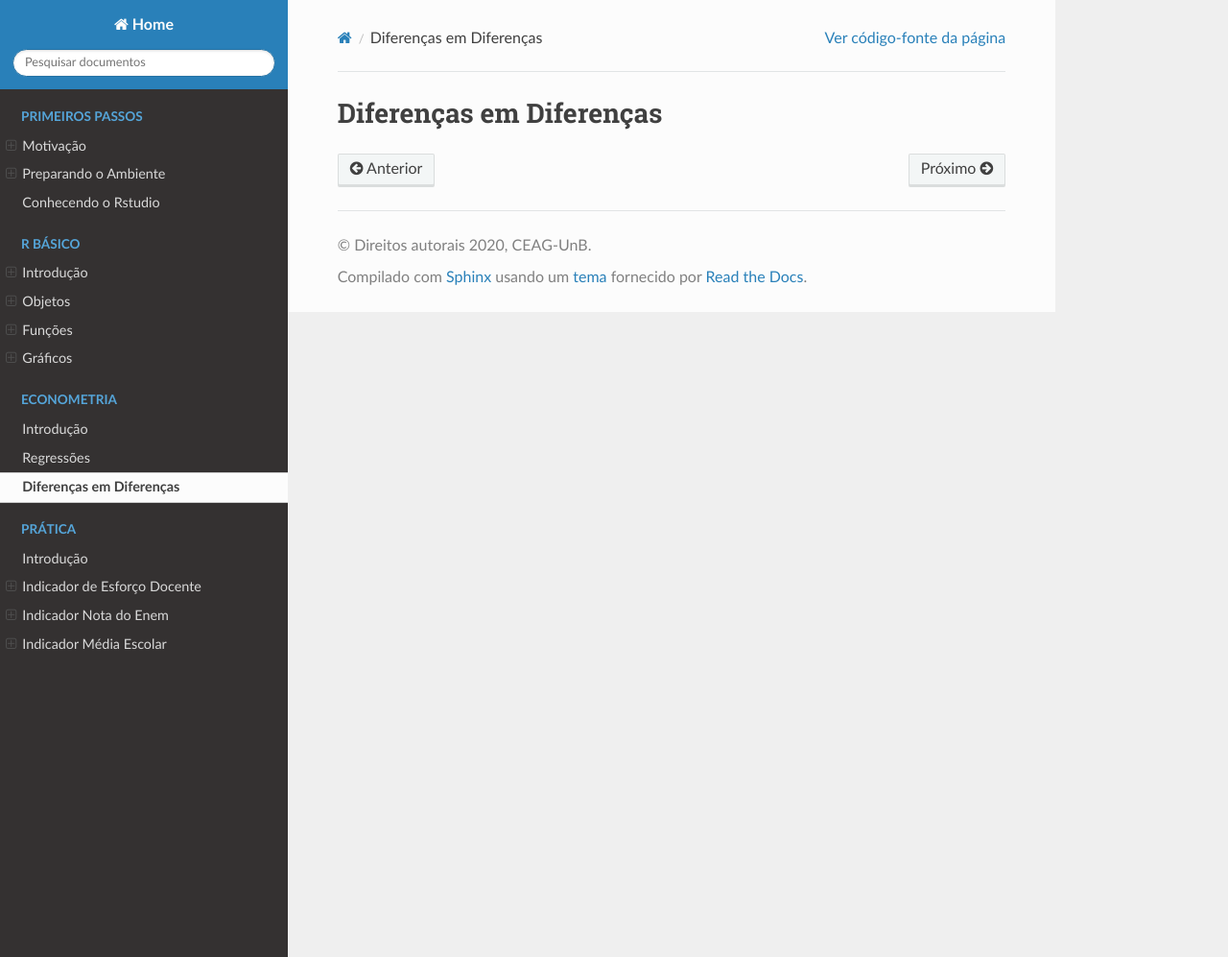
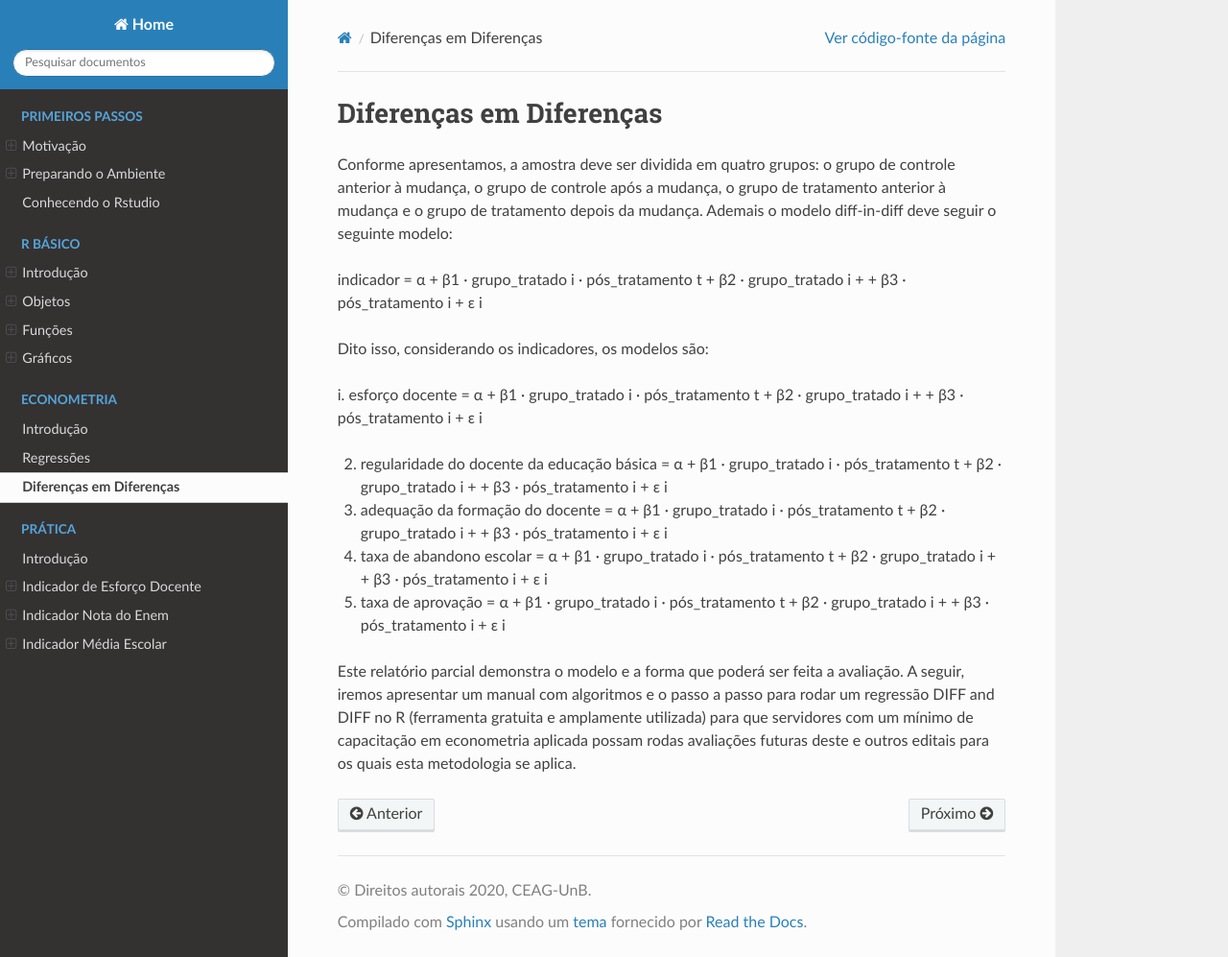
Before and after one commit to VitorGGs/manual-diff, a Sphinx documentation site: the page built from docs/econometria/did.rst, in a window 1280 px wide and 997 px high. Shown: the whole window at 96% size. Built offline with Sphinx 7.4.7 and the Read the Docs theme 2.0.0, drawn with Linux system fonts in a browser that asks for light colours.

Commit message:
Update did.rst

```diff
--- a/docs/econometria/did.rst
+++ b/docs/econometria/did.rst
@@ -1,3 +1,23 @@
 """"""""""""""""""""""""
 Diferenças em Diferenças
 """"""""""""""""""""""""
+
+Conforme apresentamos, a amostra deve ser dividida em quatro grupos: o grupo de controle anterior à mudança, o grupo de controle após a mudança, o grupo de tratamento anterior à mudança e o grupo de tratamento depois da mudança. Ademais o modelo diff-in-diff deve seguir o seguinte modelo:
+
+indicador = α + β1 · grupo_tratado i · pós_tratamento t + β2 · grupo_tratado i +
++ β3 · pós_tratamento i + ε i
+
+Dito isso, considerando os indicadores, os modelos são:
+
+i.	esforço docente = α + β1 · grupo_tratado i · pós_tratamento t + β2 · grupo_tratado i +
++ β3 · pós_tratamento i + ε i
+
+ii.	regularidade do docente da educação básica = α + β1 · grupo_tratado i · pós_tratamento t + β2 · grupo_tratado i + + β3 · pós_tratamento i + ε i
+
+iii.	adequação da formação do docente = α + β1 · grupo_tratado i · pós_tratamento t + β2 · grupo_tratado i + + β3 · pós_tratamento i + ε i
+
+iv.	taxa de abandono escolar = α + β1 · grupo_tratado i · pós_tratamento t + β2 · grupo_tratado i + + β3 · pós_tratamento i + ε i
+
+v.	taxa de aprovação = α + β1 · grupo_tratado i · pós_tratamento t + β2 · grupo_tratado i + + β3 · pós_tratamento i + ε i
+
+Este relatório parcial demonstra o modelo e a forma que poderá ser feita a avaliação. A seguir, iremos apresentar um manual com algoritmos e o passo a passo para rodar um regressão DIFF and DIFF no R (ferramenta gratuita e amplamente utilizada) para que servidores com um mínimo de capacitação em econometria aplicada possam rodas avaliações futuras deste e outros editais para os quais esta metodologia se aplica.
```
